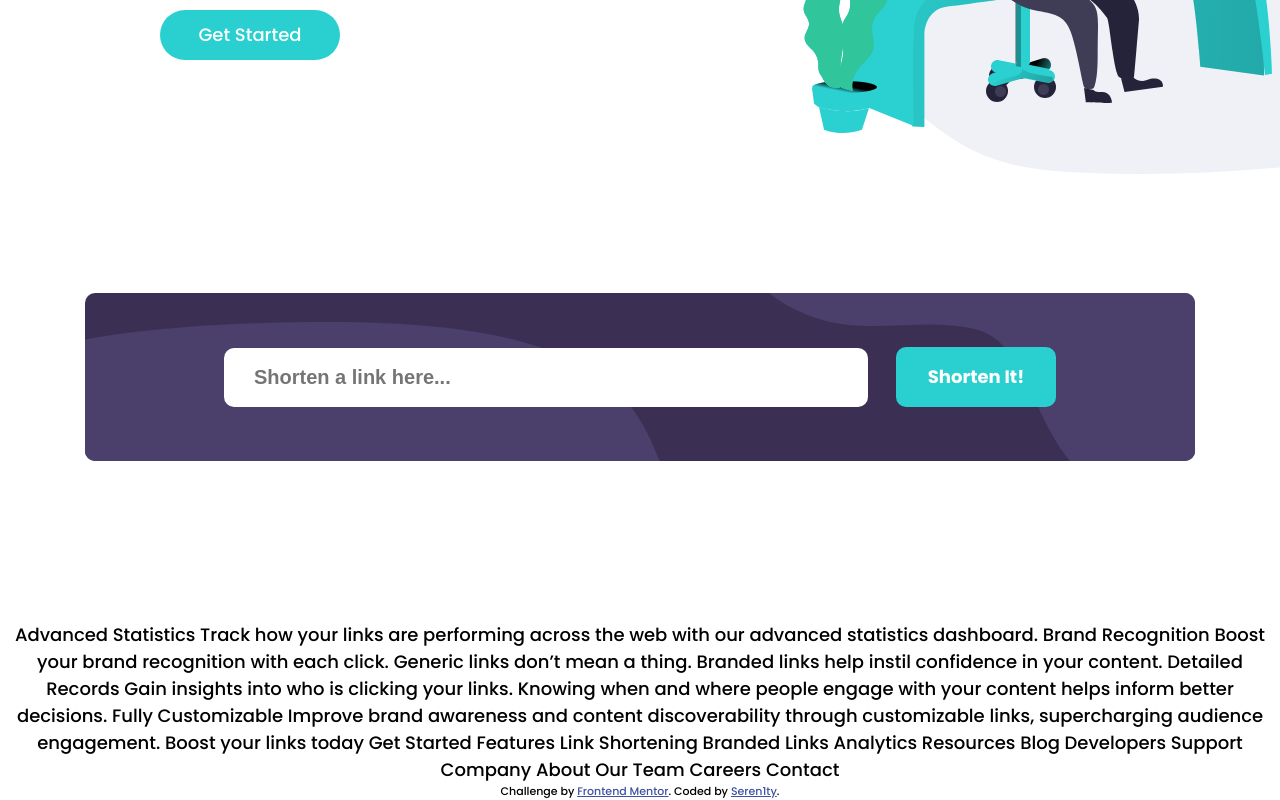
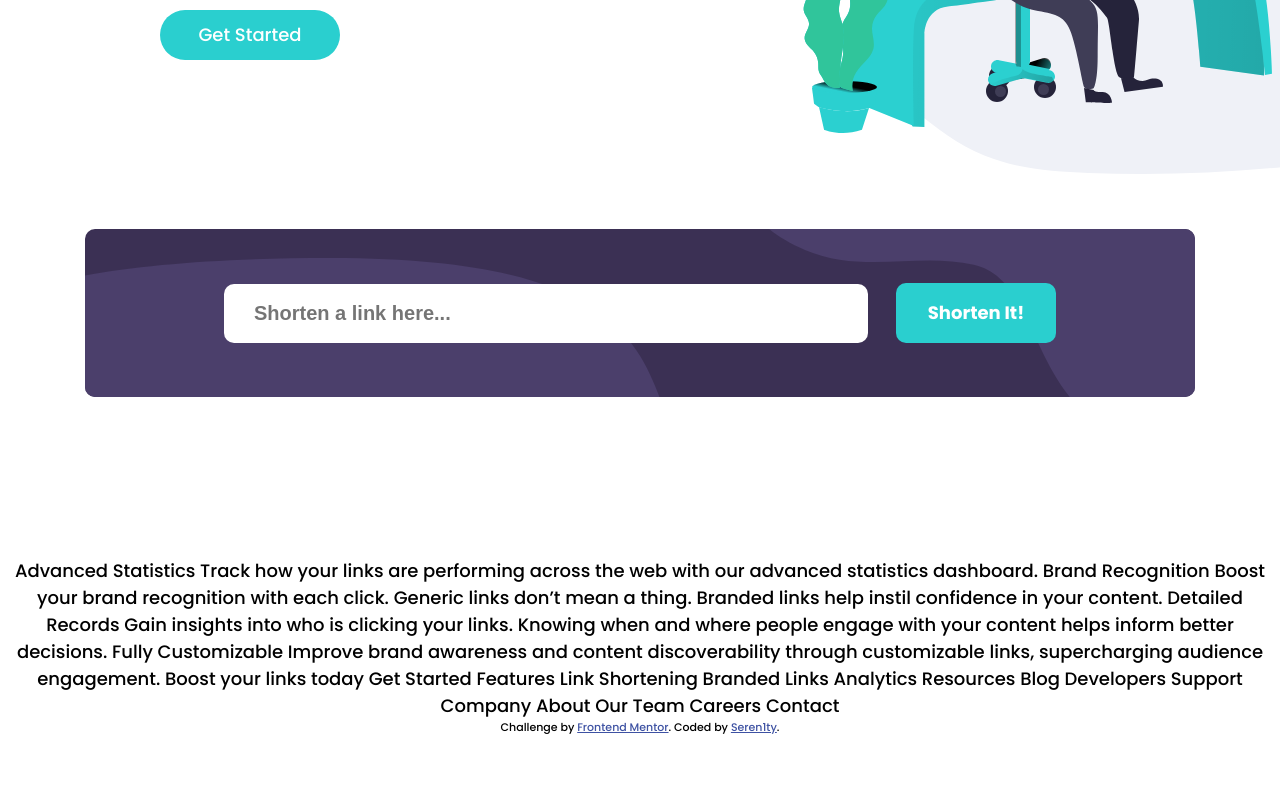
Before and after one commit to seren1ty/fm-url-shortener, a React (Create React App) app: page / in a window 1280 px wide. Shown: the part 459-1259 px from the top of the page. After the commit the page ends 1195 px from the top, so only its background shows below. Built offline with nearby package versions, Linux system fonts and the light colour scheme.

Commit message:
Adjust Shortener padding

```diff
--- a/src/components/LinkShortener.component.tsx
+++ b/src/components/LinkShortener.component.tsx
@@ -4,7 +4,7 @@ import ShortenerBackground from '../assets/images/bg-shorten-desktop.svg';
 
 const LinkShortener = () => {
   return (
-    <Box px={20} pt={10} pb={20}>
+    <Box px={20} pt={2} pb={20}>
       <Box position="relative" display="flex" justifyContent="center" alignItems="center" height={168} px={8} py={0}>
         <Box position="absolute" zIndex={-1} bgcolor="hsl(257, 27%, 26%)" height={168} borderRadius="10px" overflow="hidden">
           <img src={ShortenerBackground} alt="Shortener Background"/>
```
